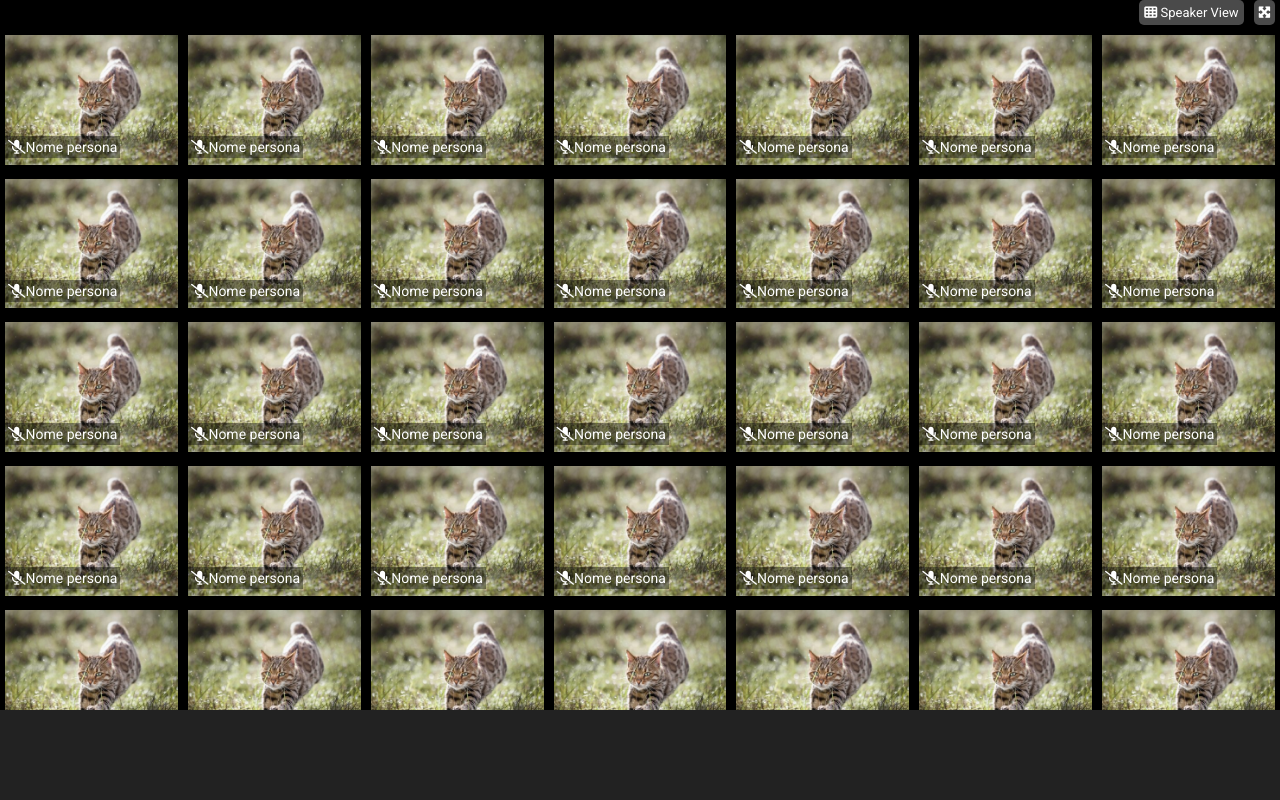
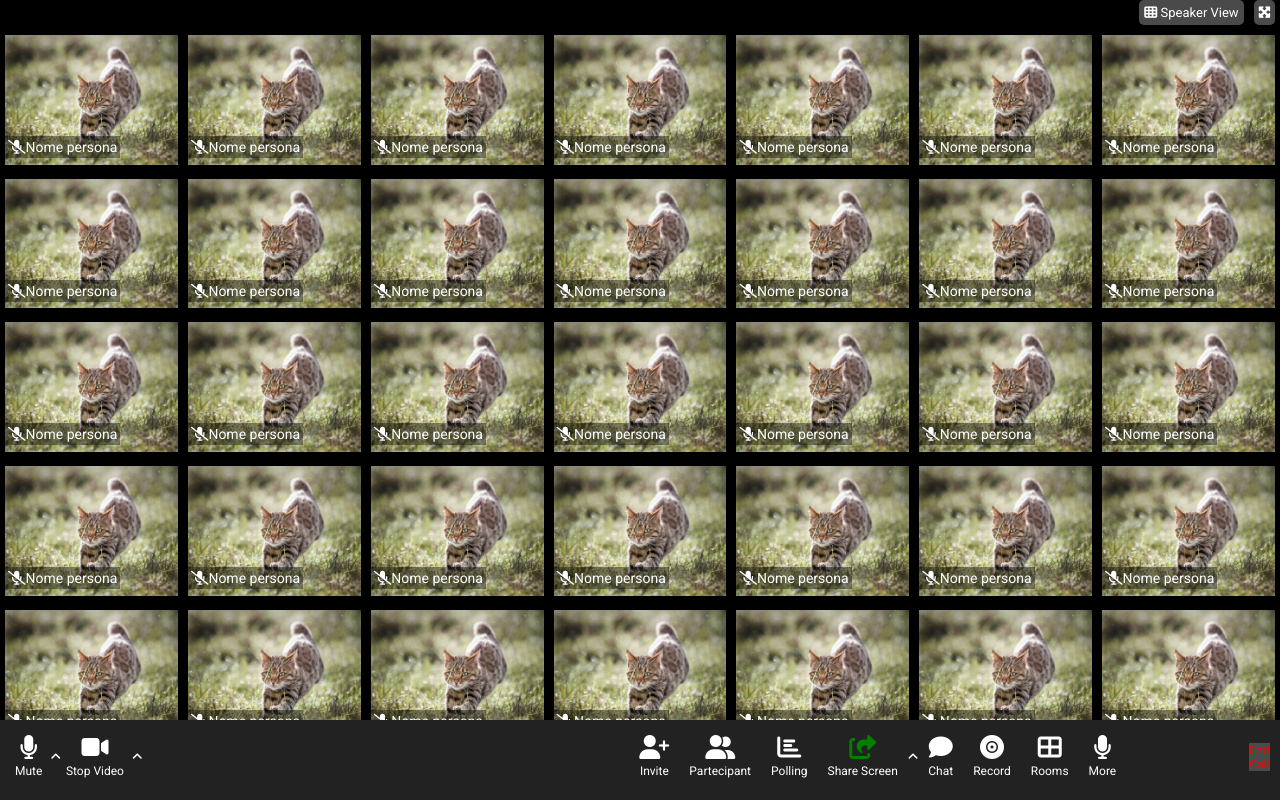
Before and after one commit to NicoloCasagrande/html-css-zoom, a plain HTML site: page index.html in a window 1280 px wide. Drawn offline with Linux system fonts and the light colour scheme.

Commit message:
fine prima versione completa, errorino nel footer

```diff
--- a/css/style.css
+++ b/css/style.css
@@ -20,8 +20,7 @@ body{
 .row{
     display: flex;
     width: 100%;
-    flex-wrap: wrap;
-    justify-content: center;
+    align-items: center;
 }
 
 .persona{
@@ -85,8 +84,13 @@ main{
     width: calc(80%-20px);
     margin: auto;
     background-color: black;
-    height: calc(100% - 120px);
+    height: calc(100% - 110px);
     overflow-y: auto;
+}
+
+.principal-row{
+    flex-wrap: wrap;
+    justify-content: center;
 }
 
 /*--------------------
@@ -94,6 +98,48 @@ main{
  -------------------*/
 
 footer{
-    height: 90px;
+    height: 80px;
     background-color: #222222;
+    padding: 10px;
+    text-align: center;
+    color: white;
+    font-size: 12px;
 }
+
+.btn i{
+    display: block;
+    margin-bottom: 5px;
+}
+
+.impostazioni > i{
+    padding-left: 3px;
+}
+
+.foot-row{
+    justify-content: space-between;
+    align-items: center;
+    width: 100%;
+}
+
+.btn{
+    padding: 5px;
+    border-radius: 5px;
+}
+
+.end-call{
+    height: 100%;
+    background-color: #4a4a4a;
+    color: red;
+}
+
+.verde{
+    color: green;
+}
+
+.menu .btn{
+    margin: 0 5px 0 5px;
+}
+
+.btn:hover{
+    background-color: #4a4a4a;
+}
--- a/index.html
+++ b/index.html
@@ -19,7 +19,7 @@
         </div>
     </header>
     <main>
-        <section class="row">
+        <section class="row principal-row">
             <div class="persona">
                 <img src="img/header_image_overweight_cat-1-400x300.jpg" alt="">
                 <div class="info-persona">
@@ -380,10 +380,60 @@
                 </div>
             </div>
         </section>
-
     </main>
     <footer>
-
+        <div class="row foot-row">
+            <div class="impostazioni row">
+                <div class="btn">
+                    <i class="fas fa-microphone fa-2x"></i>
+                    <span>Mute</span>
+                </div>
+                <i class="fas fa-angle-up"></i>
+                <div class="btn">
+                    <i class="fas fa-video fa-2x"></i>
+                    <span>Stop Video</span>
+                </div>
+                <i class="fas fa-angle-up"></i>
+            </div>
+            <div class="menu row">
+                <div class="btn">
+                    <i class="fas fa-user-plus fa-2x"></i>
+                    <span>Invite</span>
+                </div>
+                <div class="btn">
+                    <i class="fas fa-user-friends fa-2x"></i>
+                    <span>Partecipant</span>
+                </div>
+                <div class="btn">
+                    <i class="fas fa-chart-bar fa-2x"></i>
+                    <span>Polling</span>
+                </div>
+                <div class="btn">
+                    <i class="fas fa-share-square fa-2x verde"></i>
+                    <span>Share Screen</span>
+                </div>
+                <i class="fas fa-angle-up"></i>
+                <div class="btn">
+                    <i class="fas fa-comment fa-2x"></i>
+                    <span>Chat</span>
+                </div>
+                <div class="btn">
+                    <i class="fas fa-record-vinyl fa-2x"></i>
+                    <span>Record</span>
+                </div>
+                <div class="btn">
+                    <i class="fas fa-th-large fa-2x"></i>
+                    <span>Rooms</span>
+                </div>
+                <div class="btn">
+                    <i class="fas fa-microphone fa-2x"></i>
+                    <span>More</span>
+                </div>
+            </div>
+            <div class="end-call">
+                <span>End Call</span>
+            </div>
+        </div>
     </footer>
 </body>
 </html>
```
